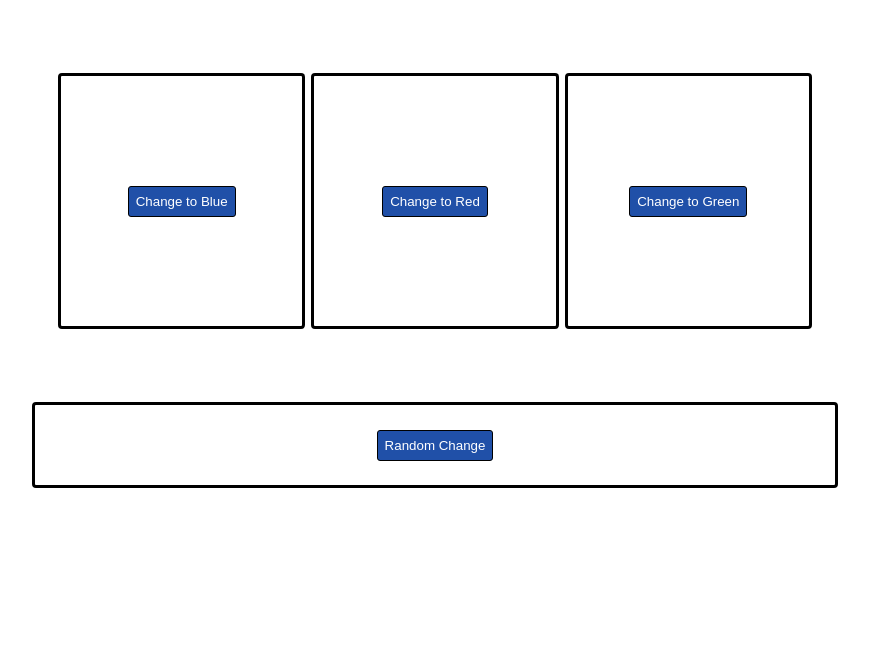
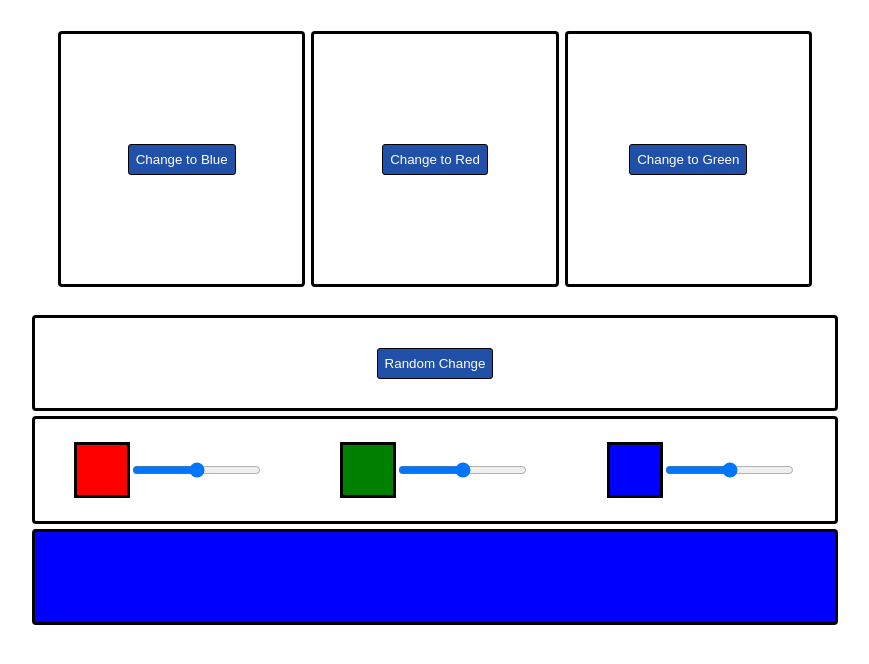
Before and after one commit to fikahandani/play-color, a plain HTML site: page index.html in a window 1280 px wide. Shown: the whole page, without its empty margins (205-1074 px from the left). Drawn offline with Linux system fonts and the light colour scheme.

Commit message:
iseng dan nganggur jadi bikin mainan JS

```diff
--- a/css/style.css
+++ b/css/style.css
@@ -1,6 +1,6 @@
 .container{
     width: 800px;
-    margin: 50px auto;
+    margin: 5px auto;
     background-color: white;
     padding: 20px;
     box-sizing: border-box;
@@ -74,8 +74,8 @@
 }
 .random{
     max-width: 800px;
-    height: 80px;
-    margin: 50px auto;
+    height: 90px;
+    margin: 5px auto;
     border: solid black;
     background-color: white;
     border-radius: 4px;
@@ -91,3 +91,56 @@
     border: 0.5px solid black;
     color: white;
 }
+.slider{
+    max-width: 800px;
+    margin: 5px auto;
+    border: solid black;
+    border-radius: 4px;
+    display: flex;
+}
+.slider-red{
+    margin: 20px auto;
+    display: flex;
+}
+.slider-green{
+    margin: 20px auto;
+    display: flex;
+}
+.slider-blue{
+    margin: 20px auto;
+    display: flex;
+
+}
+.redBox{
+    width: 50px;
+    height: 50px;
+    border: solid black;
+    display: flex;
+    margin: 3px auto;
+    background-color: red;
+}
+
+.greenBox{
+    width: 50px;
+    height: 50px;
+    border: solid black;
+    display: flex;
+    margin: 3px auto;
+    background-color: green;
+}
+.blueBox{
+    width: 50px;
+    height: 50px;
+    border: solid black;
+    display: flex;
+    margin: 3px auto;
+    background-color: blue;
+}
+.mouse{
+    max-width: 800px;
+    height: 90px;
+    background-color: blue;
+    margin: auto;
+    border: solid black;
+    border-radius: 4px;
+}
--- a/index.html
+++ b/index.html
@@ -18,6 +18,29 @@
         <div class="random" id="random">
             <button class="changeRandom" id="changeRandom">Random Change</button>
         </div>
+        <div class="slider" id="slider">
+            <div class="slider-red">
+                <div class="redBox">
+
+                </div>
+                <input type="range" name="sliderRed" min="0" max="255">
+            </div>
+            <div class="slider-green">
+                <div class="greenBox">
+
+                </div>
+                <input type="range" name="sliderGreen" min="0" max="255">
+            </div>
+            <div class="slider-blue">
+                <div class="blueBox">
+
+                </div>
+                <input type="range" name="sliderBlue" min="0" max="255">
+            </div>
+        </div>
+        <div class="mouse" id="mouse">
+
+        </div>
     <script src="js/script.js"></script>
     </body>
 
--- a/js/script.js
+++ b/js/script.js
@@ -35,3 +35,37 @@ changeRandom.onclick = function(){
     const blue = Math.round(Math.random()*255+1);
     divRandom.style.backgroundColor = 'rgb('+ red +', '+ green +', '+ blue +')';
 }
+
+const sliderRed = document.querySelector('input[name=sliderRed]')
+const sliderGreen = document.querySelector('input[name=sliderGreen]')
+const sliderBlue = document.querySelector('input[name=sliderBlue]')
+
+sliderRed.addEventListener('input', function(){
+    const vRed = sliderRed.value;
+    const vGreen = sliderGreen.value;
+    const vBlue = sliderBlue.value;
+    const setRange = document.getElementById('slider')
+    setRange.style.backgroundColor = 'rgb('+ vRed +', '+ vGreen +', '+ vBlue +')';
+})
+
+sliderGreen.addEventListener('input', function(){
+    const vRed = sliderRed.value;
+    const vGreen = sliderGreen.value;
+    const vBlue = sliderBlue.value;
+    const setRange = document.getElementById('slider')
+    setRange.style.backgroundColor = 'rgb('+ vRed +', '+ vGreen +', '+ vBlue +')';
+})
+
+sliderBlue.addEventListener('input', function(){
+    const vRed = sliderRed.value;
+    const vGreen = sliderGreen.value;
+    const vBlue = sliderBlue.value;
+    const setRange = document.getElementById('slider')
+    setRange.style.backgroundColor = 'rgb('+ vRed +', '+ vGreen +', '+ vBlue +')';
+})
+document.body.addEventListener('mousemove', function(e){
+    const x = Math.round((e.clientX / window.innerWidth)*255)
+    const y = Math.round((e.clientY / window.innerHeight)*255)
+    const setColor = document.getElementById('mouse')
+    setColor.style.backgroundColor = 'rgb('+ x +', '+ y +', 100)';
+})
```
